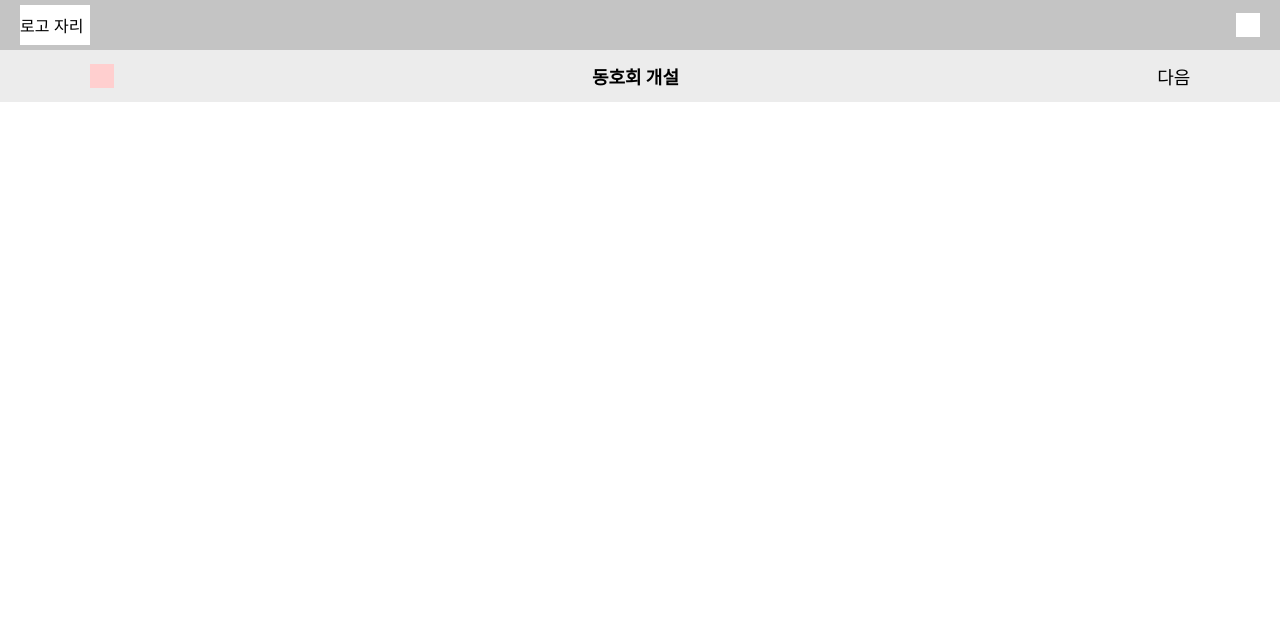
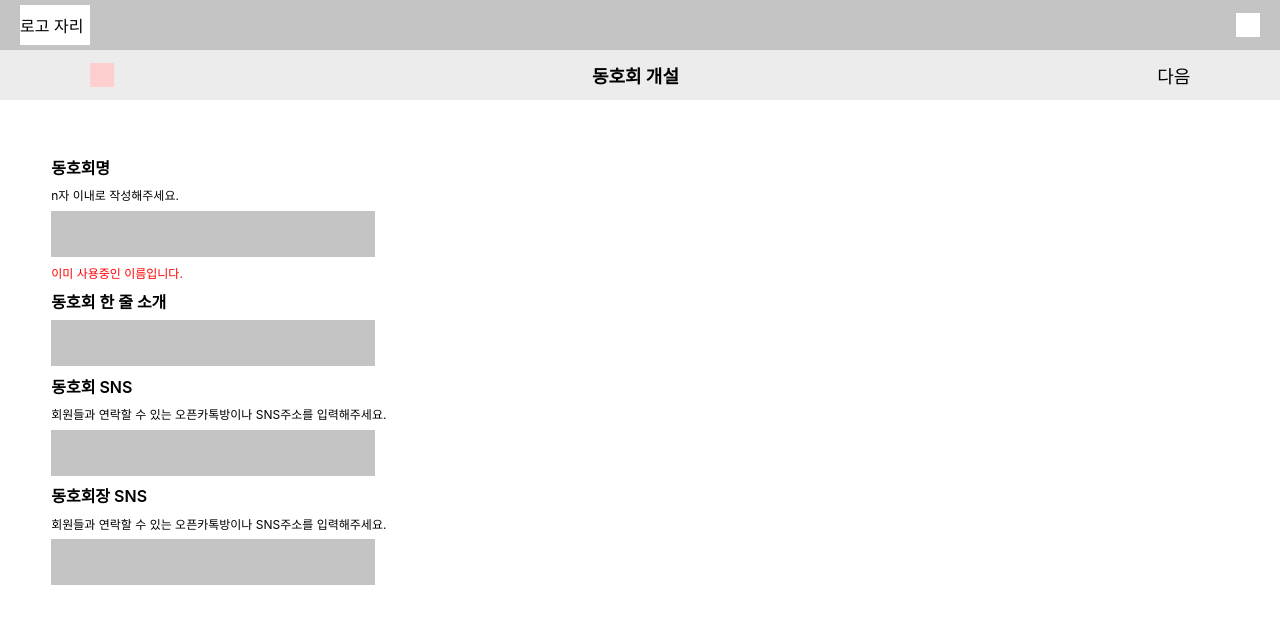
Before and after one commit to dsm-football/football-frontend, a React (Create React App) app: page /clubEstbl in a window 1280 px wide. Shown: the top 624 px of the page. Built offline with nearby package versions, Linux system fonts and the light colour scheme.

Commit message:
⚡️ :: 동호회 개설 페이지 추가

```diff
--- a/src/components/ClubEstbl/ClubEstbl.tsx
+++ b/src/components/ClubEstbl/ClubEstbl.tsx
@@ -1,4 +1,5 @@
 import React from 'react'
+import * as S from "./style";
 import { Header, PageMoveHeader } from '../common';
 
 const ClubEstbl = () => {
@@ -6,6 +7,20 @@ const ClubEstbl = () => {
         <>
             <Header />
             <PageMoveHeader />
+            <S.ClubEstblItemWrapper>
+                <S.InputTitle>동호회명</S.InputTitle>
+                <div className="title-description">n자 이내로 작성해주세요.</div>
+                <S.ClubEstblInput />
+                <div className="title-error">이미 사용중인 이름입니다.</div>
+                <S.InputTitle>동호회 한 줄 소개</S.InputTitle>
+                <S.ClubEstblInput />
+                <S.InputTitle>동호회 SNS</S.InputTitle>
+                <div className="title-description">회원들과 연락할 수 있는 오픈카톡방이나 SNS주소를 입력해주세요.</div>
+                <S.ClubEstblInput />
+                <S.InputTitle>동호회장 SNS</S.InputTitle>
+                <div className="title-description">회원들과 연락할 수 있는 오픈카톡방이나 SNS주소를 입력해주세요.</div>
+                <S.ClubEstblInput />
+            </S.ClubEstblItemWrapper>
         </>
     )
 }
--- a/src/components/ClubEstbl/style.tsx
+++ b/src/components/ClubEstbl/style.tsx
@@ -1,4 +1,30 @@
 import styled from 'styled-components'
-export const A = styled.div`
 
+export const ClubEstblItemWrapper = styled.div`
+    width: 100%;
+    height: 540px;
+    padding: 4% 4%;
+    box-sizing: border-box;
+    display: flex;
+    flex-direction: column;
+    justify-content: space-around;
+    font-size: 12px;
+    .inputTitle{
+        font-size: 16px;
+        font-weight: 600;
+    }
+    .title-error{
+        color: red;
+    }
 `;
+export const InputTitle = styled.div`
+    font-size: 16px;
+    font-weight: 600;
+`;
+export const ClubEstblInput = styled.input`
+    background-color: #C4C4C4;
+    width: 320px;
+    height: 44px;
+    border: none;
+    font-size: 14px;
+`;
--- a/src/components/common/header/style.tsx
+++ b/src/components/common/header/style.tsx
@@ -31,7 +31,7 @@ export const ListContainer = styled.div`
 // pageMoveHeader
 
 export const PageMoveHeaderWrapper = styled(HeaderWrapper)`
-  height: 52px;
+  height: 50px;
   background-color: #ECECEC;
   box-sizing: border-box;
   padding: 0 7%;
```
Also changed, not shown: 2 other files (tests, documents, lock files or other folders).
